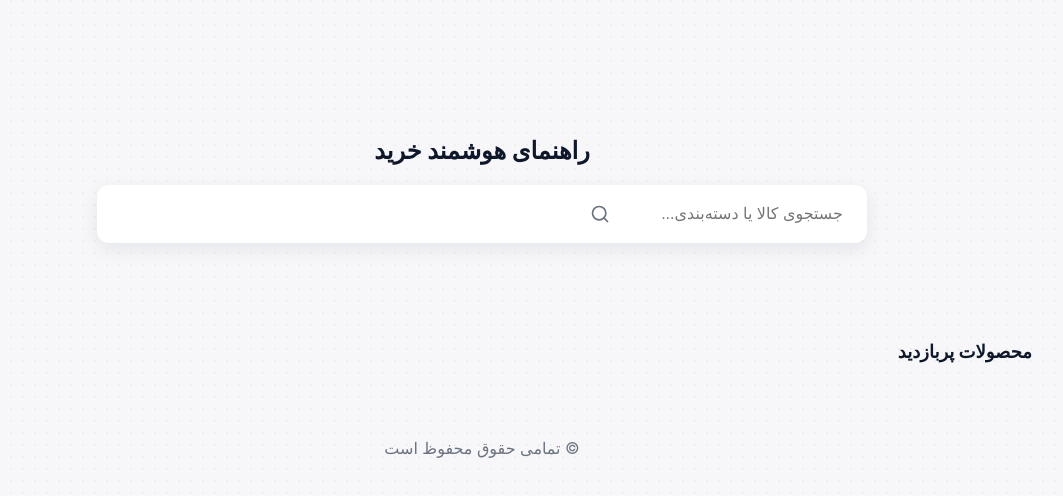
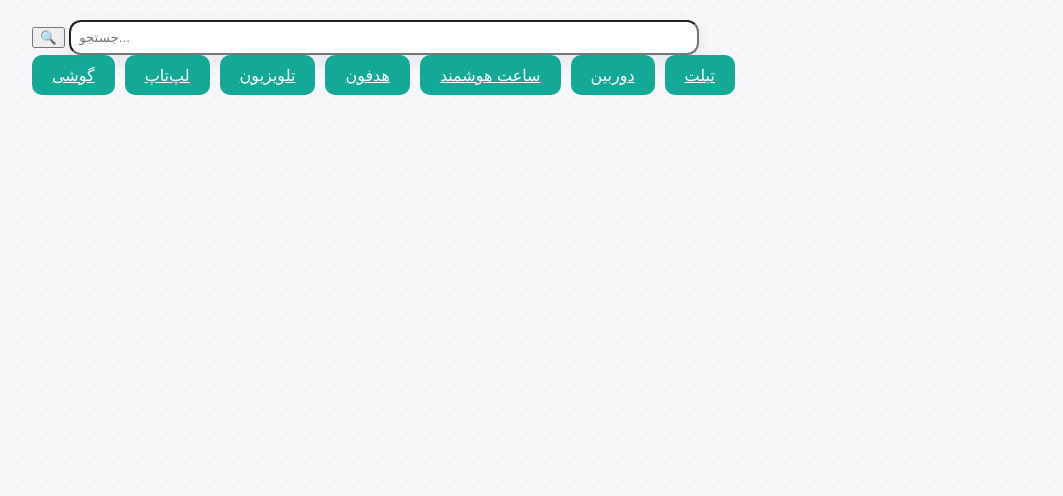
Before and after one commit to Fel0rance/sabadoo, a plain HTML site: page index.html in a window 1280 px wide. Shown: the whole page, without its empty margins (158-1221 px from the left). Drawn offline with Linux system fonts and the light colour scheme.

Commit message:
Update index.html

```diff
--- a/index.html
+++ b/index.html
@@ -1,49 +1,33 @@
-<!doctype html>
-<html lang="fa" dir="rtl">
+<!DOCTYPE html>
+<html lang="fa">
 <head>
-  <meta charset="utf-8" />
-  <meta name="viewport" content="width=device-width,initial-scale=1" />
-  <title>راهنمای خرید — صفحهٔ اصلی</title>
+  <meta charset="UTF-8">
+  <meta name="viewport" content="width=device-width, initial-scale=1">
+  <title>Sabadoo</title>
   <link rel="stylesheet" href="style.css">
 </head>
+
 <body>
-  <header class="site-header">
-    <div class="container">
-      <!-- header intentionally left blank: logo removed -->
+  <div class="page-wrapper">
+
+    <!-- سرچ -->
+    <div class="search-wrapper">
+      <button class="search-btn" id="searchButton">🔍</button>
+      <input type="text" id="searchBox" class="search-box" placeholder="جستجو..." />
     </div>
-  </header>
 
-  <main class="container main-content">
-    <section class="hero">
-      <h1 class="sr-only">راهنمای هوشمند خرید</h1>
+    <!-- دسته‌بندی‌ها -->
+    <div class="category-container">
+      <a href="category.html?cat=phone" class="category-item">گوشی</a>
+      <a href="category.html?cat=laptop" class="category-item">لپ‌تاپ</a>
+      <a href="category.html?cat=tv" class="category-item">تلویزیون</a>
+      <a href="category.html?cat=headphones" class="category-item">هدفون</a>
+      <a href="category.html?cat=watch" class="category-item">ساعت هوشمند</a>
+      <a href="category.html?cat=camera" class="category-item">دوربین</a>
+      <a href="category.html?cat=tablet" class="category-item">تبلت</a>
+    </div>
 
-      <div class="search-box">
-        <input id="searchInput" type="search" placeholder="جستجوی کالا یا دسته‌بندی..." aria-label="جستجو" />
-        <button id="searchBtn" aria-label="جستجو">
-          <!-- simple magnifier icon -->
-          <svg width="20" height="20" viewBox="0 0 24 24" fill="none" xmlns="http://www.w3.org/2000/svg" aria-hidden="true">
-            <path d="M11 19a8 8 0 1 1 0-16 8 8 0 0 1 0 16z" stroke="currentColor" stroke-width="2" stroke-linecap="round" stroke-linejoin="round"/>
-            <path d="M21 21l-4.35-4.35" stroke="currentColor" stroke-width="2" stroke-linecap="round" stroke-linejoin="round"/>
-          </svg>
-        </button>
-      </div>
-
-      <div id="searchResults" class="search-results" aria-live="polite"></div>
-    </section>
-
-    <section class="banners">
-      <h2 class="section-title">محصولات پربازدید</h2>
-      <div id="bannersContainer" class="banners-grid">
-        <!-- بنرها توسط JS پر می‌شوند -->
-      </div>
-    </section>
-  </main>
-
-  <footer class="site-footer">
-    <div class="container">© تمامی حقوق محفوظ است</div>
-  </footer>
-
-  <script src="products.js" defer></script>
-  <script src="script.js" defer></script>
+  </div>
+<script src="script.js"></script>
 </body>
 </html>
```
